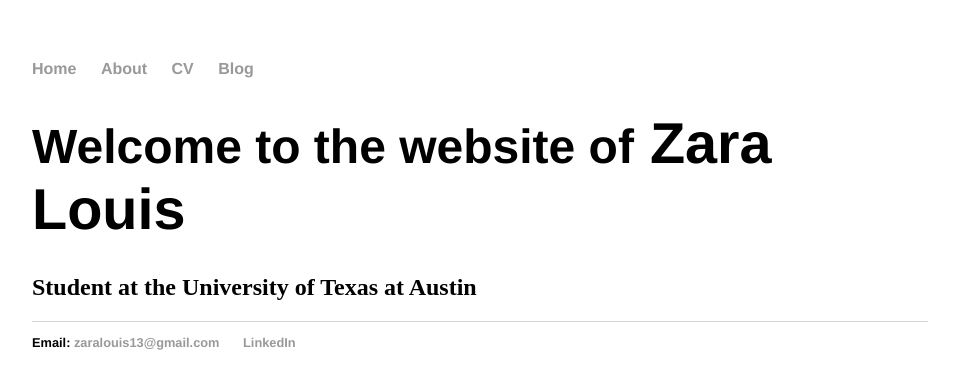
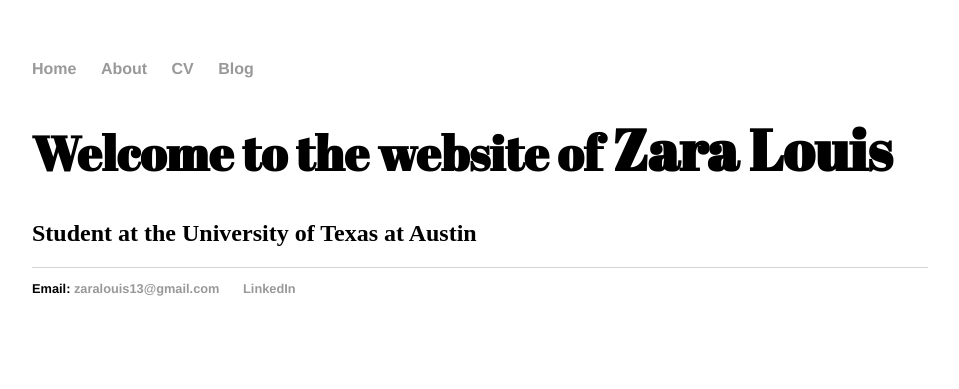
Before and after one commit to zaralouis/zaralouis.github.io, a Jekyll site: the page built from index.html, in a window 1280 px wide. Shown: the top 389 px of the page, without its empty margins (160-1119 px from the left). Built offline with Jekyll 4.4.1, drawn with Linux system fonts in a browser that asks for light colours.

Commit message:
Update index.html

```diff
--- a/index.html
+++ b/index.html
@@ -2,8 +2,9 @@
 layout: default
 title: Zara Louis
 ---
+<head> <link href='https://fonts.googleapis.com/css?family=Abril+Fatface' rel='stylesheet' type='text/css'></head>
 <div class="blurb">
-	<h1>Welcome to the website of<big><b> Zara Louis</b></big></h1>
+	<h1><font face="Abril Fatface">Welcome to the website of<big><b> Zara Louis</b></big></font></h1>
 	<h2>Student at the University of Texas at Austin</h2>
 
 </div><!-- /.blurb -->
```
